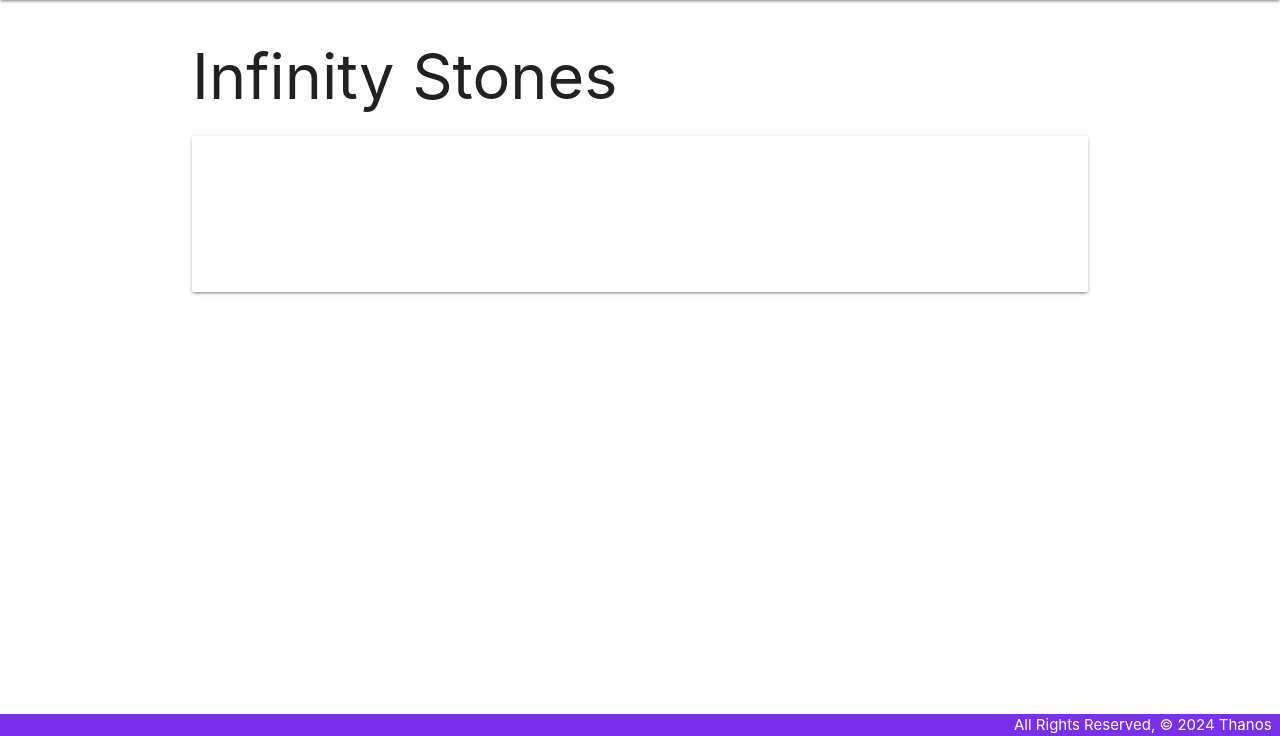
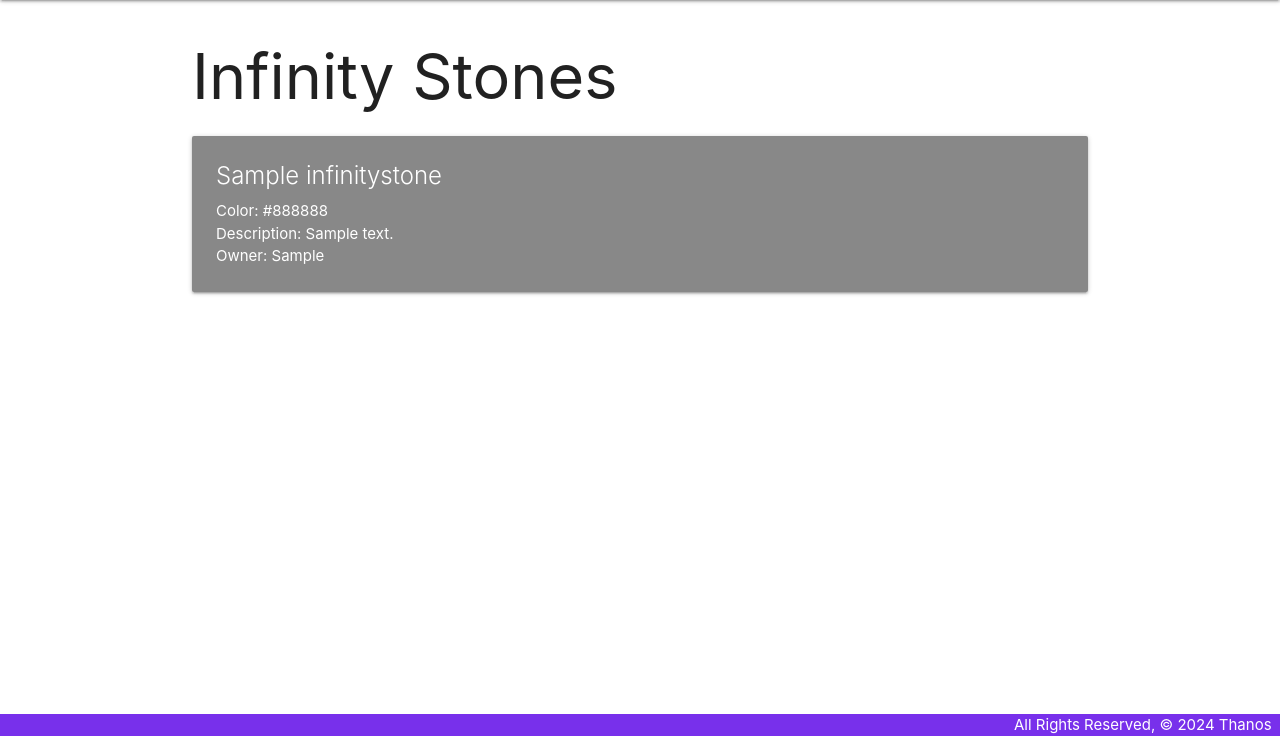
Before and after one commit to zala-dev/infinity_stones_collector, a Django app: page /infinity_stones/ in a window 1280 px wide. Shown: the part 64-800 px from the top of the page. Run offline with Django 5.2, Linux system fonts and the light colour scheme; tables that the repository leaves empty hold one stand-in row (values such as "Sample post").

Commit message:
add dynamic color to stone card bg

```diff
--- a/main_app/static/css/style.css
+++ b/main_app/static/css/style.css
@@ -22,7 +22,7 @@
   background-color: rgb(120, 48, 235);
 }
 
-.card-purple {
+/* .card-purple {
   background-color: #e429f2;
 }
 .card-blue {
@@ -39,4 +39,4 @@
 }
 .card-orange {
   background-color: #ff8b00;
-}
+} */
--- a/main_app/templates/about.html
+++ b/main_app/templates/about.html
@@ -1,6 +1,5 @@
-{% extends 'base.html' %}
-{% block content %}
+{% extends 'base.html' %} {% block content %}
 <h1>About the Infinity Stones Collector</h1>
-<hr>
+<hr />
 <p>Hire the Collector!</p>
 {% endblock %}
--- a/main_app/templates/base.html
+++ b/main_app/templates/base.html
@@ -1,14 +1,20 @@
 {% load static %}
 <!DOCTYPE html>
 <html lang="en">
-
   <head>
-  <meta charset="UTF-8">
-  <meta name="viewport" content="width=device-width, initial-scale=1.0">
-  <meta http-equiv="X-UA-Compatible" content="ie=edge">
+    <meta charset="UTF-8" />
+    <meta name="viewport" content="width=device-width, initial-scale=1.0" />
+    <meta http-equiv="X-UA-Compatible" content="ie=edge" />
     <title>Infinity Stones Collector</title>
-  <link rel="stylesheet" href="https://cdnjs.cloudflare.com/ajax/libs/materialize/1.0.0/css/materialize.min.css">
-  <link rel="stylesheet" type="text/css" href="{% static 'css/style.css' %}">
+    <link
+      rel="stylesheet"
+      href="https://cdnjs.cloudflare.com/ajax/libs/materialize/1.0.0/css/materialize.min.css"
+    />
+    <link
+      rel="stylesheet"
+      type="text/css"
+      href="{% static 'css/style.css' %}"
+    />
   </head>
 
   <body>
@@ -16,7 +22,11 @@
       <nav>
         <div class="nav-wrapper">
           <ul>
-          <li><a href="/" class="left brand-logo">&nbsp;&nbsp;Infinity Stones Collector</a></li>
+            <li>
+              <a href="/" class="left brand-logo"
+                >&nbsp;&nbsp;Infinity Stones Collector</a
+              >
+            </li>
           </ul>
           <ul class="right">
             <li><a href="/about">About</a></li>
@@ -25,18 +35,17 @@
         </div>
       </nav>
     </header>
-  <main class="container">
-    {% block content %}
-    {% endblock %}
-  </main>
+    <main class="container">{% block content %} {% endblock %}</main>
     <footer class="page-footer">
-    <div class="right">All Rights Reserved, &copy; <span id="currentYear"></span> Thanos &nbsp;</div>
+      <div class="right">
+        All Rights Reserved, &copy; <span id="currentYear"></span> Thanos &nbsp;
+      </div>
     </footer>
 
     <!-- JavaScript -->
     <script>
-    document.getElementById('currentYear').textContent = new Date().getFullYear();
+      document.getElementById("currentYear").textContent =
+        new Date().getFullYear();
     </script>
   </body>
-
 </html>
--- a/main_app/templates/home.html
+++ b/main_app/templates/home.html
@@ -1,5 +1,4 @@
-{% extends 'base.html' %}
-{% block content %}
+{% extends 'base.html' %} {% block content %}
 
 <h1>Home</h1>
 
--- a/main_app/templates/infinity_stones/index.html
+++ b/main_app/templates/infinity_stones/index.html
@@ -1,24 +1,17 @@
-{% extends 'base.html' %}
-{% block content %}
+{% extends 'base.html' %} {% block content %}
 
 <h1>Infinity Stones</h1>
 
 {% for stone in infinity_stones %}
-<div class="card card-{{ stone.color }}">
+<div
+  class="card"
+  style="background-color: {% if stone.color %}{{ stone.color }}{% else %}white{% endif %};"
+>
   <div class="card-content">
-    <span class="card-title">
-      {{ stone.name }}</span>
-    <p>Color:
-      {{ stone.color }}
-    </p>
-    <p>Description:
-      {{ stone.description }}
-    </p>
-    <p>Owner:
-      {{ stone.owner }}
-    </p>
+    <span class="card-title"> {{ stone.name }}</span>
+    <p>Color: {{ stone.color }}</p>
+    <p>Description: {{ stone.description }}</p>
+    <p>Owner: {{ stone.owner }}</p>
   </div>
 </div>
-{% endfor %}
-
-{% endblock %}
+{% endfor %} {% endblock %}
```
Lines whose indentation alone changed are shown as unchanged.
